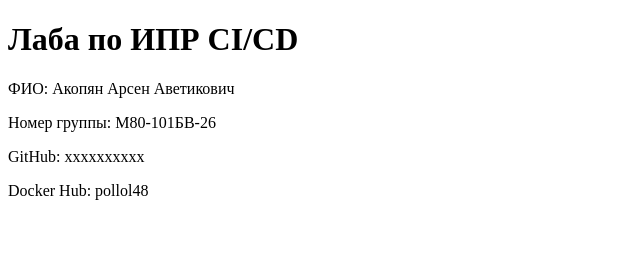
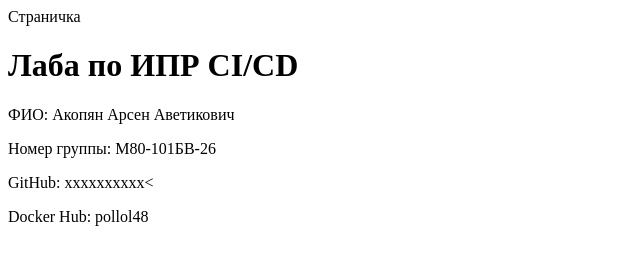
Before and after one commit to pol39348-glitch/pol39348-glitch--ci-cd-lab, a plain HTML site: page index.html in a window 1280 px wide. Shown: the whole page, without its empty margins (0-640 px from the left). Drawn offline with Linux system fonts and the light colour scheme.

Commit message:
Break page check for CI demo

```diff
--- a/index.html
+++ b/index.html
@@ -2,13 +2,13 @@
 <html lang="ru">
   <head>
     <meta charset="utf-8">
-    <title>Страничка</title>
+    <tite>Страничка</title>
   </head>
   <body>
     <h1>Лаба по ИПР CI/CD</h1>
     <p>ФИО: Акопян Арсен Аветикович</p>
 	<p>Номер группы: М80-101БВ-26</p>
-    <p>GitHub: xxxxxxxxxx</p>
+    <p>GitHub: xxxxxxxxxx<
     <p>Docker Hub: pollol48</p>
-  </body>
+  </bod>
 </html>
```
